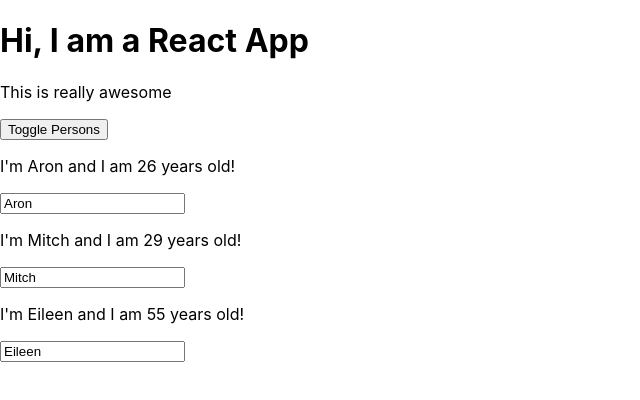
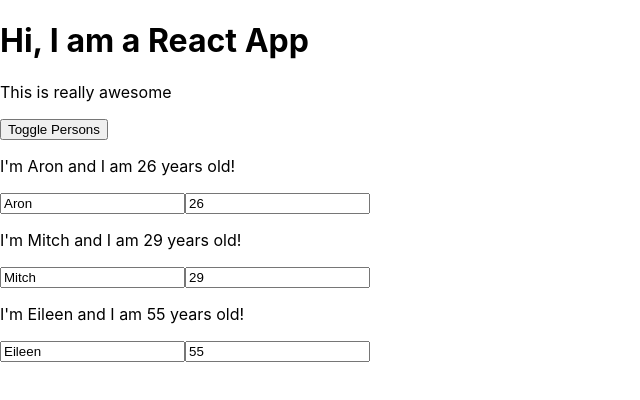
Before and after one commit to AronWinston/react-practice, a React app: page / in a window 1280 px wide. Both pictures are taken after a click on the button "Toggle Persons". Shown: the top 400 px of the page, without its empty margins (0-640 px from the left). Built offline with nearby package versions, Linux system fonts and the light colour scheme.

Commit message:
added ErrorBoundary Component for debugging

```diff
--- a/src/App.js
+++ b/src/App.js
@@ -2,6 +2,7 @@
 import classes from './App.css';
 
 import Person from './Person/Person';
+import ErrorBoundary from './ErrorBoundary/ErrorBoundary';
 
 
 class App extends Component {
@@ -40,7 +41,24 @@
 
 
     this.setState({persons: persons} );
-  }
+  };
+
+  ageChangedHandler = (e, id) => {
+    const personIndex = this.state.persons.findIndex(p =>{
+      return p.id === id;
+    })
+
+    const person = {
+      ...this.state.persons[personIndex]
+    };
+
+    person.age = e.target.value;
+
+    const persons = [...this.state.persons];
+    persons[personIndex] = person
+
+    this.setState({persons: persons})
+  };
 
 
 
@@ -62,12 +80,15 @@
       persons=(
       <div>
         {this.state.persons.map((person,index) => {
-          return <Person
+          return <ErrorBoundary key={person.id}>
+            <Person
           click={()=>this.deletePersonHandler(index)}
           name={person.name}
           age={person.age}
-          key={person.id}
-          changed={(event)=>this.nameChangedHandler(event, person.id)} />
+
+          changed={(event)=>this.nameChangedHandler(event, person.id)}
+          ageChanged = {(e)=>this.ageChangedHandler(e, person.id)} />
+          </ ErrorBoundary>
         })}
 
       </div>
--- /dev/null
+++ b/src/ErrorBoundary/ErrorBoundary.js
@@ -0,0 +1,23 @@
+import React, {Component} from 'react';
+
+class ErrorBoundary extends Component {
+    state = {
+        hasError: false,
+        errorMessage: ''
+    }
+
+    componentDidCatch = (error, info)=>{
+        this.setState({hasError: true, errorMessage: error})
+    }
+
+    render(){
+        if(this.state.hasError){
+            return <h1>{this.state.errorMessage}</h1>
+        } else{
+            return this.props.children;
+        }
+
+    }
+}
+
+export default ErrorBoundary;
--- a/src/Person/Person.js
+++ b/src/Person/Person.js
@@ -11,6 +11,7 @@
             <p onClick = {props.click}>I'm {props.name} and I am {props.age} years old!</p>
             <p>{props.children}</p>
             <input type="text" onChange={props.changed} value = {props.name}/>
+            <input type="text" onChange={props.ageChanged} value = {props.age}/>
         </div>
     )
 };
```
